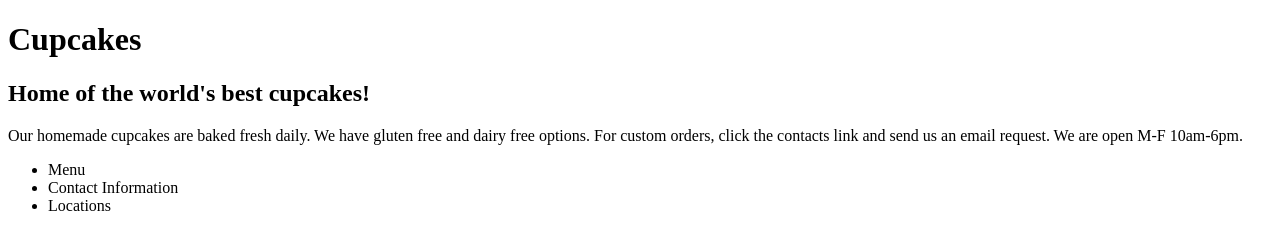
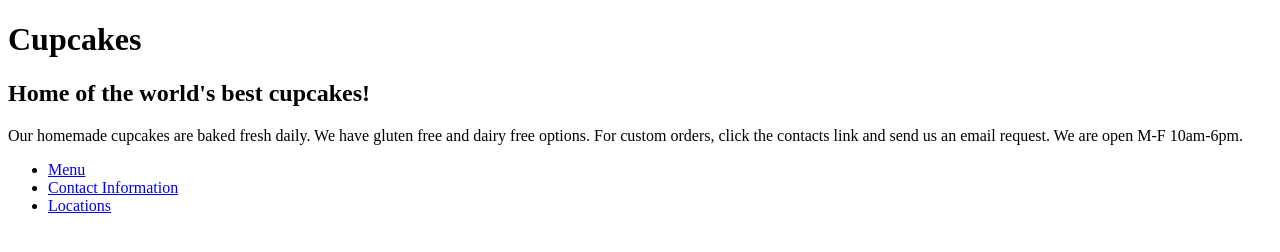
Before and after one commit to CristinaPlesa/Cupcake-shop, a plain HTML site: page index.html in a window 1280 px wide. Drawn offline with Linux system fonts and the light colour scheme.

Commit message:
Add link for menu, contact-info, and locations to index.
Co-authored-by: Victoria West <victoria_west@ymail.com>

```diff
--- a/index.html
+++ b/index.html
@@ -8,9 +8,9 @@
   <h2>Home of the world's best cupcakes!</h2>
   <p>Our homemade cupcakes are baked fresh daily. We have gluten free and dairy free options. For custom orders, click the contacts link and send us an email request. We are open M-F 10am-6pm.</p>
   <ul>
-    <li>Menu</li>
-    <li>Contact Information</li>
-    <li>Locations</li>
+    <li><a href="menu.html">Menu</a></li>
+    <li><a href="contact-info.html">Contact Information</a></li>
+    <li><a href="locations.html">Locations</a></li>
   </ul>
 </body>
 </html>
```
Also changed, not shown: 1 other file.
